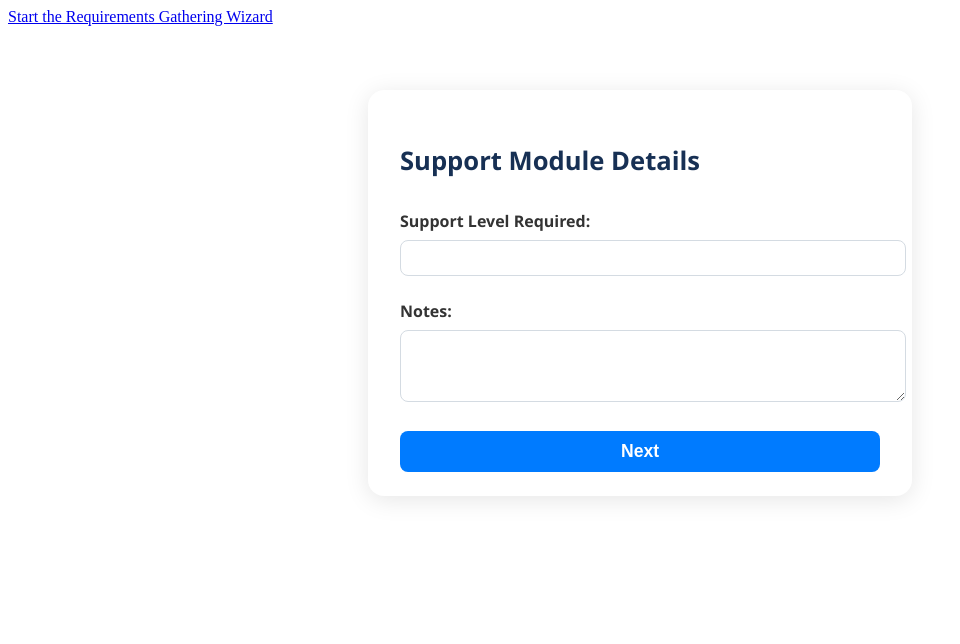
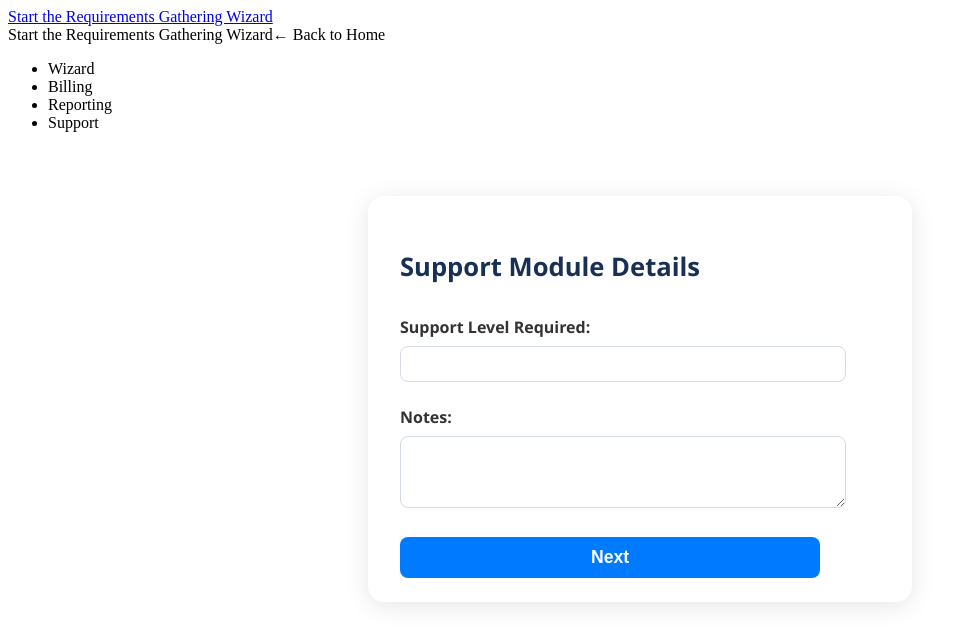
Before and after one commit to Xiaoliuliu666-leaner/Test.Onboarding, an Angular app: page /requirements/wizard/module-support in a window 1280 px wide. Shown: the top 644 px of the page, without its empty margins (0-960 px from the left). Built offline with nearby package versions, Linux system fonts and the light colour scheme.

Commit message:
add Support module details step and input controls

```diff
--- a/src/app/requirements-wizard/module-user-support.component.html
+++ b/src/app/requirements-wizard/module-user-support.component.html
@@ -1,6 +1,24 @@
+<!-- 绿色顶部横条 -->
+<div class="wizard-header-bar">
+  <a routerLink="/requirements/wizard" class="wizard-header-link">Start the Requirements Gathering Wizard</a>
+  <a routerLink="/" class="back-home-link">← Back to Home</a>
+</div>
+
+<div class="wizard-layout">
+  <!-- 左侧菜单 -->
+  <aside class="wizard-sidebar">
+    <ul>
+      <li>Wizard</li>
+      <li>Billing</li>
+      <li>Reporting</li>
+      <li class="active">Support</li>
+    </ul>
+  </aside>
+  <!-- 主内容蓝色大框 -->
+  <main class="wizard-main-panel">
     <div class="module-card">
       <h2>Support Module Details</h2>
-  <form (ngSubmit)="onNext()">
+      <form (ngSubmit)="onNext()" style="width: 100%; max-width: 420px;">
         <div class="form-group">
           <label for="supportLevel">Support Level Required:</label>
           <input
@@ -24,3 +42,5 @@
         <button type="submit" class="next-btn">Next</button>
       </form>
     </div>
+  </main>
+</div>
```
Lines whose indentation alone changed are shown as unchanged.
